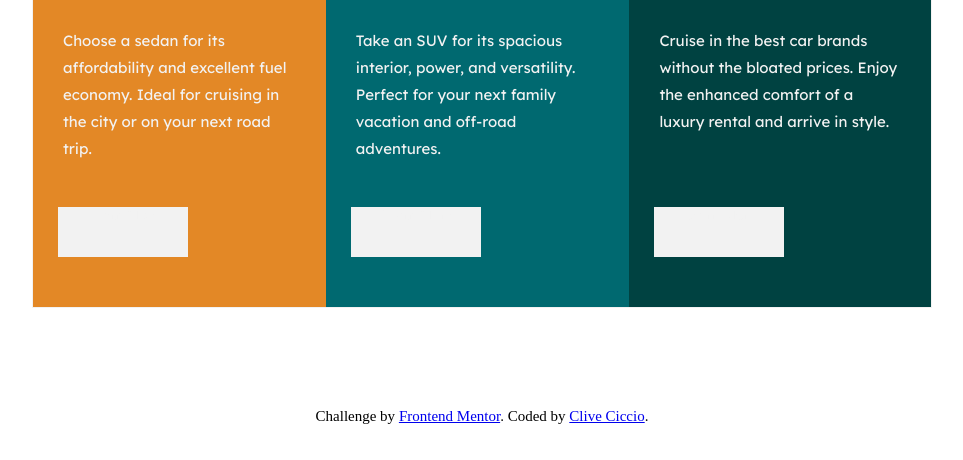
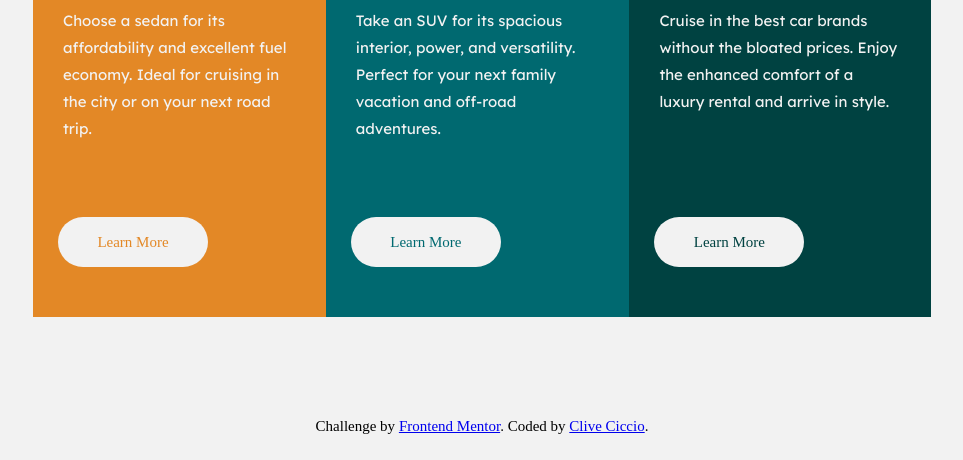
Before and after one commit to clivepato93/3-column-preview-card-component, a plain HTML site: page index.html in a window 1280 px wide. Shown: the part 340-800 px from the top of the page, without its empty margins (158-1121 px from the left). Drawn offline with Linux system fonts and the light colour scheme.

Commit message:
Update style.css

```diff
--- a/style.css
+++ b/style.css
@@ -21,35 +21,33 @@
 
 body{
     font-size: 15px;
+    background-color: var(--very-light-gray);
     display: flex;
     flex-direction: column;
-    align-items: center;
+    align-content: center;
+    justify-content: center;
+    /* width: 100vh; */
+
 }
 
 .content{
+
+    display: flex;
     max-width: 900px;
     border:1px solid;
+    border-radius: 2px solid;
     margin:100px auto;
     display: flex;
     color:var(--very-light-gray);
 }
 
-.third .text{
-    padding:30px;
+.text{
+
     font-family: 'Lexend Deca','sans-serif';
     font-size: 400;
     line-height: 1.8;
-
-    height: 195px;
-
-}
-
-.text{
-    padding:30px;
-    font-family: 'Lexend Deca','sans-serif';
-    font-size: 400;
-    line-height: 1.8;
-    margin-top: -50px;
+    height: 150px;
+    width: auto;
 }
 
 .first{
@@ -65,51 +63,93 @@ body{
     background: var(--very-dark-cyan);
 }
 
+.car{
+    display: flex;
+    flex-direction: column;
+    align-items: flex-start;
+    max-width: 330px;
+}
+
+.car > *{
+    margin: 30px;
+}
 
 
-img{
-    padding:30px;
-}
 
 h1{
-    padding: 30px;
     font-size: 40px;
     font-weight: 700;
     font-family: 'Big Shoulders Display','sans-serif';
     text-transform: uppercase;
 }
 
+.btn:hover{
+    color: white;
+    background-color: none;
+    border:2px solid white;
+}
+
 .btn{
 
-    background: var(--very-light-gray);
+    cursor: pointer;
+    background-color: var(--very-light-gray);
     display: flex;
     justify-content: center;
+    align-items: center;
     height:50px;
-    width: 130px;
+    width: 150px;
     margin-left: 25px;
     margin-bottom: 50px;
+    border-radius: 50px;
 }
 
-#one{
-    color:var(--bright-orange);
+.btnone:hover{
+    background-color: orange;
+
 }
 
-#two{
+.btnone{
+    color: var(--bright-orange);
+}
+
+.btntwo:hover{
+    background-color: var(--dark-cyan);
+
+}
+
+.btntwo{
     color:var(--dark-cyan);
 }
 
-#three{
+.btnthree:hover{
+    background-color: var(--very-dark-cyan-dark-cyan);
+
+}
+
+.btnthree{
     color:var(--very-dark-cyan);
+}
+
+footer{
+    text-align: center;
 }
 
 
 
-@media screen and (max-width:440px){
+@media screen and (max-width:700px){
     .content{
         flex-direction: column;
+        max-width: 300px;
+        border:1px solid;
+        margin:100px auto;
     }
 
     .car{
-        width:300px;
+        height: 400px;
     }
+
+    .car > *{
+        margin: 20px;
+    }
+
 }
```
